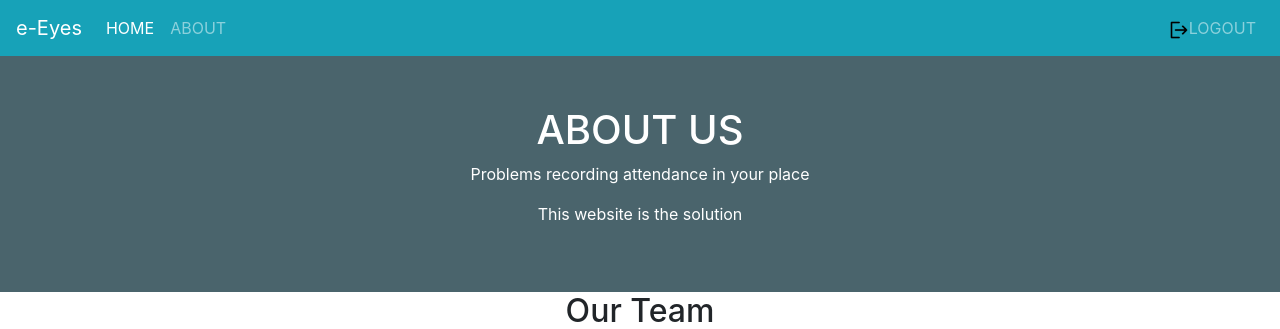
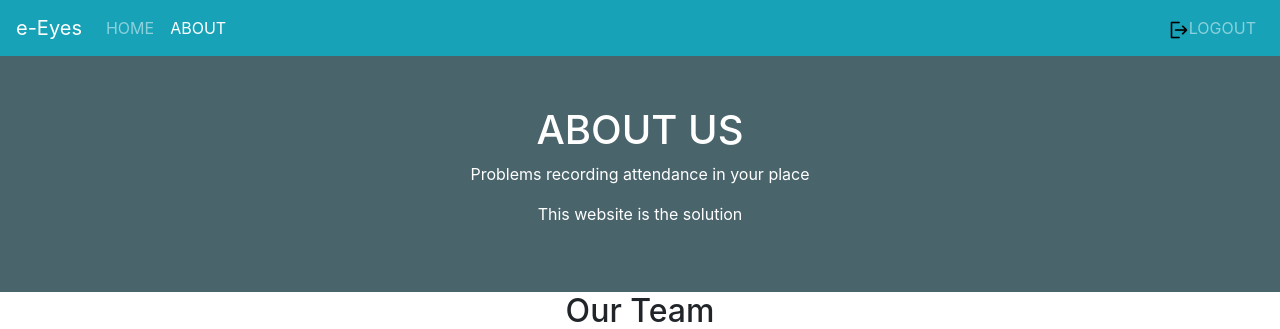
Before and after one commit to felixfilipi/E-eyes, a PHP site: page /frontend/about.php in a window 1280 px wide. Shown: the top 329 px of the page. Run offline with PHP 8.4, Linux system fonts and the light colour scheme.

Commit message:
Update about.php

```diff
--- a/frontend/about.php
+++ b/frontend/about.php
@@ -25,10 +25,10 @@
 <div class="collapse navbar-collapse" id="collapsibleNavbar">
 <ul class="navbar-nav">
 <li class="nav-item">
-<a class="nav-link active" href="index.php">HOME</a>
+<a class="nav-link" href="index.php">HOME</a>
 </li>
 <li class="nav-item">
-<a class="nav-link" href="about.php">ABOUT</a>
+<a class="nav-link active" href="about.php">ABOUT</a>
 </li>
 </ul>
 <ul class="navbar-nav ml-auto">
```
